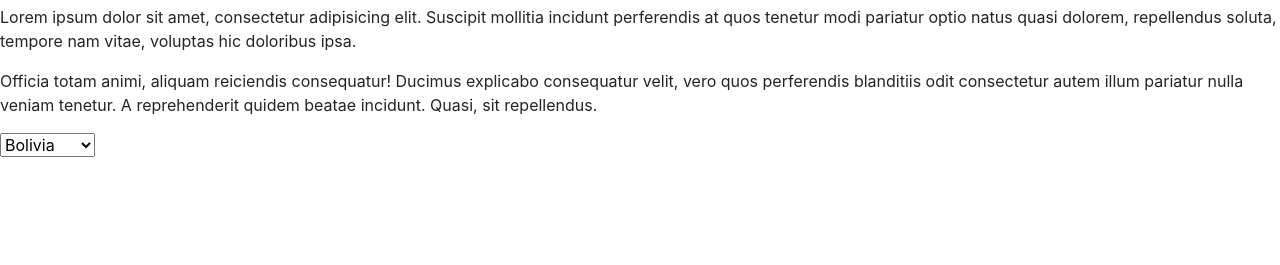
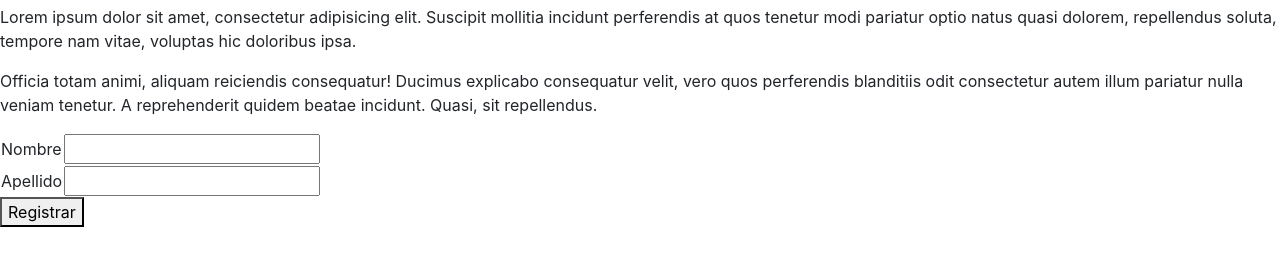
Before and after one commit to LarzlRael/git-practice, a plain HTML site: page index.html in a window 1280 px wide. Shown: the part 51-316 px from the top of the page. Drawn offline with nearby package versions, Linux system fonts and the light colour scheme.

Commit message:
agregando js y el formulario del html

```diff
--- a/index.html
+++ b/index.html
@@ -11,10 +11,19 @@
 	<p>Lorem ipsum dolor sit amet, consectetur adipisicing elit. Suscipit mollitia incidunt perferendis at quos tenetur modi pariatur optio natus quasi dolorem, repellendus soluta, tempore nam vitae, voluptas hic doloribus ipsa.</p>
 	<p>Officia totam animi, aliquam reiciendis consequatur! Ducimus explicabo consequatur velit, vero quos perferendis blanditiis odit consectetur autem illum pariatur nulla veniam tenetur. A reprehenderit quidem beatae incidunt. Quasi, sit repellendus.</p>
 
-	<select name="" id="">
-		<option value="bolivia">Bolivia</option>
-		<option value="argentina">Argentina</option>
-		<option value="No lo se">xd</option>
-	</select>
+	<form action="#" method="post">
+		<table>
+			<tr>
+				<td>Nombre</td>
+				<td><input type="text" name="nombre" id="nombre"></td>
+			</tr>
+			<tr>
+				<td>Apellido</td>
+				<td><input type="text" name="ape" id="ape"></td>
+			</tr>
+
+		</table>
+		<button type="submit">Registrar</button>
+	</form>
 </body>
 </html>
--- /dev/null
+++ b/validacion.js
@@ -0,0 +1 @@
+let nom = document.querySelector('#nomb');
```
